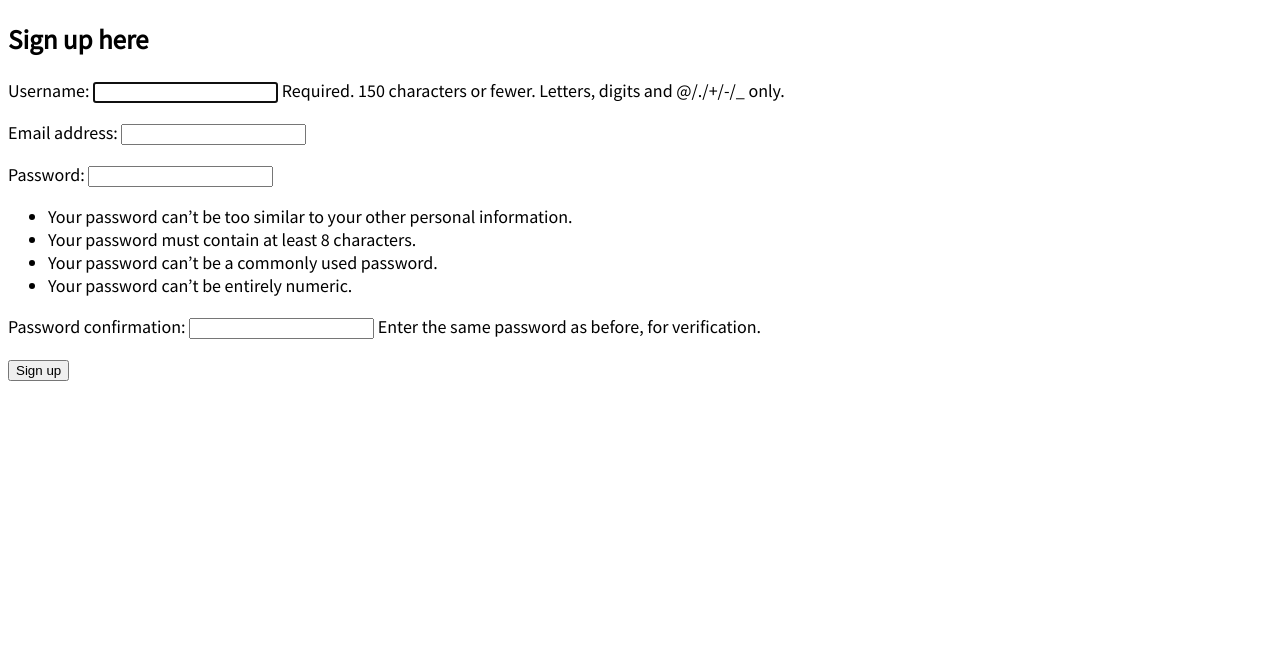
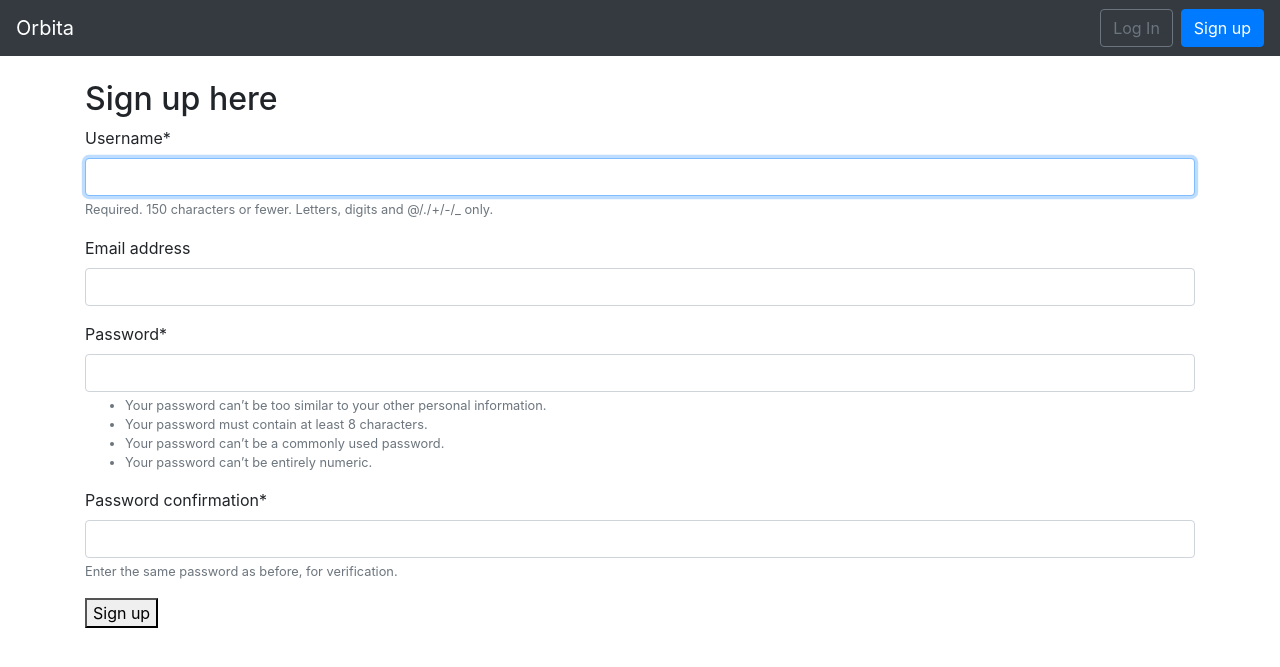
Before and after one commit to Tjosteys/myblog, a Django app: page /accounts/signup/ in a window 1280 px wide. Shown: the top 667 px of the page. Run offline with Django 4.2, Linux system fonts and the light colour scheme; some libraries are stand-ins or nearby versions.

Commit message:
my fourth commit

```diff
--- a/productionfiles/css/base.css
+++ b/productionfiles/css/base.css
@@ -4,7 +4,7 @@ body {
 }
 
 header {
-	border-bottom: 1px solid #999;
+	border-bottom: 1px solid red;
 	margin-bottom: 2rem;
 	display: flex;
 }
--- a/static/css/base.css
+++ b/static/css/base.css
@@ -3,11 +3,11 @@ body {
 	font-size: 18px;
 }
 
-header {
-	border-bottom: 1px solid #999;
+/*header {
+	border-bottom: 1px solid red;
 	margin-bottom: 2rem;
 	display: flex;
-}
+}*/
 
 
 header h1 a {
--- a/templates/base.html
+++ b/templates/base.html
@@ -1,18 +1,59 @@
 {% load static %}
+
+
+
+
+
+
 <!DOCTYPE html>
-<html>
+<html lang="en">
 	<head>
+		<!-- Required meta tags -->
 		<meta charset="utf-8">
-	<meta name="viewport" content="width=device-width, initial-scale=1">
-	<link href="https://fonts.googleapis.com/css?family=Source+Sans+Pro:400" rel="stylesheet">
+		<meta name="viewport" content="width=device-width, initial-scale=1, shrink-to-fit=no">
+		<!-- Bootstrap CSS -->
+		<link rel="stylesheet" href="https://stackpath.bootstrapcdn.com/bootstrap/4.1.3/css/bootstrap.min.css" integrity="sha384-MCw98/SFnGE8fJT3GXwEOngsV7Zt27NXFoaoApmYm81iuXoPkFOJwJ8ERdknLPMO" crossorigin="anonymous">
+		<title>{% block title %}Newspaper App{% endblock title %}</title>
+	</head>
 
-	<link rel="stylesheet" type="text/css" href="{% static 'css/base.css' %}">
-	<title>{% block title %}Creating CustomUser Tutorial{% endblock %}</title>
-</head>
 	<body>
+		<nav class="navbar navbar-expand-md navbar-dark bg-dark mb-4">
+		<a class="navbar-brand" href="{% url 'index' %}">Orbita</a>
+		<button class="navbar-toggler" type="button" data-toggle="collapse" data-target="#navbarCollapse" aria-controls="avbarCollapse" aria-expanded="false" aria-label="Toggle navigation">
+		<span class="navbar-toggler-icon"></span>
+		</button>
+		<div class="collapse navbar-collapse" id="navbarCollapse">
+		{% if user.is_authenticated %}
+		<ul class="navbar-nav ml-auto">
+			<li class="nav-item">
+				<a class="nav-link dropdown-toggle" href="#" id="userMenu" data-toggle="dropdown" aria-haspopup="true" aria-expanded="false">{{ user.username }}
+				</a>
+
+				<div class="dropdown-menu dropdown-menu-right" aria-labelledby="userMenu">
+					<a class="dropdown-item" href="{% url 'password_change'%}">Change password</a>
+						<div class="dropdown-divider"></div>
+					<a class="dropdown-item" href="{% url 'logout' %}">Log Out</a>
+				</div>
+			</li>
+		</ul>
+		{% else %}
+			<form class="form-inline ml-auto">
+				<a href="{% url 'login' %}" class="btn btn-outline-secondary">Log In</a>
+				<a href="{% url 'signup' %}" class="btn btn-primary ml-2">Sign up</a>
+			</form>
+		{% endif %}
+		</div>
+		</nav>
+
+		<div class="container">
 			{% block content %}
 			{% endblock content %}
+		</div>
 
-
+		<!-- Optional JavaScript -->
+		<!-- jQuery first, then Popper.js, then Bootstrap JS -->
+		<script src="https://code.jquery.com/jquery-3.3.1.slim.min.js" integrity="sha384-q8i/X+965DzO0rT7abK41JStQIAqVgRVzpbzo5smXKp4YfRvH+8abtTE1Pi6jizo" crossorigin="anonymous"></script>
+		<script src="https://cdnjs.cloudflare.com/ajax/libs/popper.js/1.14.3/umd/popper.min.js" integrity="sha384-ZMP7rVo3mIykV+2+9J3UJ46jBk0WLaUAdn689aCwoqbBJiSnjAK/l8WvCWPIPm49" crossorigin="anonymous"></script>
+		<script src="https://stackpath.bootstrapcdn.com/bootstrap/4.1.3/js/bootstrap.min.js"integrity="sha384-ChfqqxuZUCnJSK3+MXmPNIyE6ZbWh2IMqE241rYiqJxyMiZ6OW/JmZQ5stwEULTy"	crossorigin="anonymous"></script>
 	</body>
 </html>
--- a/templates/registration/login.html
+++ b/templates/registration/login.html
@@ -7,6 +7,6 @@
 		{{ form.as_p }}
 		{% csrf_token %}
 
-		<button type="submit">Login</button>
+		<button class="btn btn-success ml-2" type="submit">Login</button>
 	</form>
 {% endblock content %}
--- a/templates/registration/signup.html
+++ b/templates/registration/signup.html
@@ -1,10 +1,12 @@
 {% extends "base.html" %}
+{% load crispy_forms_tags %}
+
 {% block title %}Sign up{% endblock %}
 
 {% block content %}
 	<h2>Sign up here</h2>
 	<form method="post" action="">
-		{{ form.as_p }}
+		{{ form|crispy }}
 		{% csrf_token %}
 
 		<button type="submit">Sign up</button>
```
Also changed, not shown: myblog/settings.py (+8 -0 lines), db.sqlite3. Lines whose indentation alone changed are shown as unchanged.
